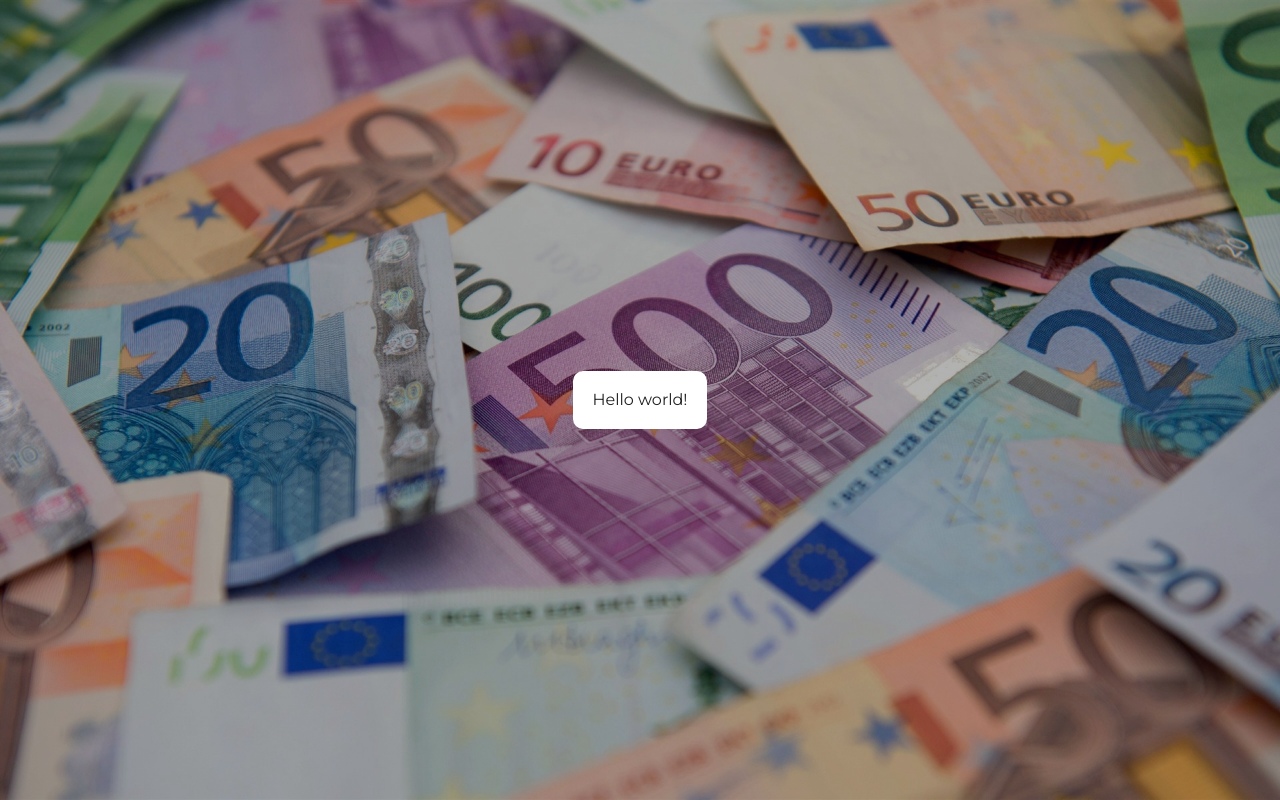
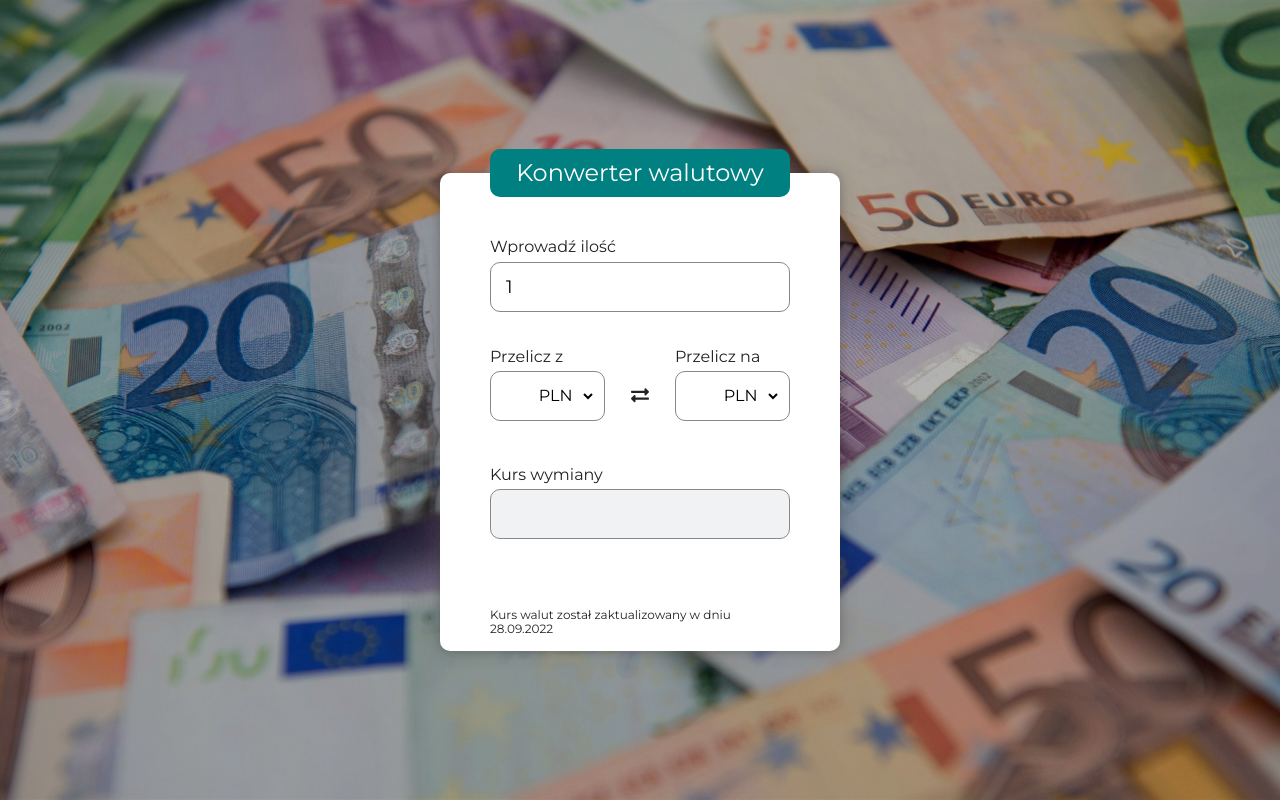
Before and after one commit to lkkolosowski/currency-converter-react, a React (Create React App) app: page / in a window 1280 px wide. Built offline with nearby package versions, Linux system fonts and the light colour scheme.

Commit message:
added Form Component to App.js

```diff
--- a/src/App.js
+++ b/src/App.js
@@ -1,5 +1,9 @@
+import Form from "./Form";
+
 function App() {
-  return <div style={{backgroundColor: "#fff", padding: "20px", borderRadius: "10px"}}>Hello world!</div>;
+  return (
+        <Form />
+  );
 }
 
 export default App;
--- /dev/null
+++ b/src/Form/index.js
@@ -0,0 +1,56 @@
+import "./style.css";
+import { currencies } from "../currencies.js";
+
+const Form = () => {
+  return (
+    <form className="form">
+      <fieldset className="form__fieldset">
+      <legend align="center" className="form__legend">Konwerter walutowy</legend>
+        <div className="form__wrapper">
+          <div className="form__amount">
+            <p className="form__paragraph">Wprowadź ilość</p>
+            <input type="number" className="form__input js-amount" value="1" />
+          </div>
+          <div className="form__col">
+            <div className="form__row">
+              <p className="form__paragraph">Przelicz z</p>
+              <div className="form__select-box">
+                <select className="form__select">
+                  {currencies.map(({ code }) => (
+                    <option key={code} value={code}>
+                      {code}
+                    </option>
+                  ))}
+                </select>
+                <p className="form__caption js-caption"></p>
+              </div>
+            </div>
+            <div className="form__row">
+              <p className="form__paragraph">
+                <i className="form__exchange-icon fas fa-exchange-alt js-exchange-icon"></i>
+              </p>
+            </div>
+            <div className="form__row">
+              <p className="form__paragraph">Przelicz na</p>
+              <div className="form__select-box">
+                <select className="form__select">
+                  {currencies.map(({ code }) => (
+                    <option key={code} value={code}>
+                      {code}
+                    </option>
+                  ))}
+                </select>
+                <p className="form__caption js-caption"></p>
+              </div>
+            </div>
+          </div>
+          <p className="form__paragraph">Kurs wymiany</p>
+          <div className="form__result js-result-text"></div>
+        </div>
+        <p className="form__paragraph form__paragraph--small">Kurs walut został zaktualizowany w dniu 28.09.2022</p>
+      </fieldset>
+    </form>
+  );
+};
+
+export default Form;
--- /dev/null
+++ b/src/Form/style.css
@@ -0,0 +1,127 @@
+.form {
+  width: 400px;
+}
+
+@media screen and (max-width: 399px) {
+  .form {
+    border-radius: 0;
+  }
+}
+
+.form__fieldset {
+  margin: 0;
+  border: 0;
+  padding: 10px 50px;
+  border-radius: 10px;
+  background-color: #fff;
+  box-shadow: 0 0 8px 0 rgb(34 34 34 / 20%), 0 0 20px 0 rgb(34 34 34 / 20%);
+}
+.form__legend {
+  color: #fff;
+  text-align: center;
+  padding: 0 20px;
+  border-radius: 10px;
+  background-color: #008080;
+  line-height: 48px;
+  width: 100%;
+  height: 48px;
+  font-size: 24px;
+}
+.form__wrapper {
+  padding: 40px 0;
+  margin-top: -25px;
+  margin-bottom: 29px;
+}
+.form__paragraph {
+  margin-bottom: 5px;
+}
+.form__paragraph--small {
+  font-size: 12px;
+}
+.form__exchange-icon {
+  font-size: 18px;
+  cursor: pointer;
+}
+.form__exchange-icon:hover {
+  opacity: 0.7;
+}
+.form__input {
+  width: 100%;
+  outline: none;
+  border-radius: 10px;
+  border: none;
+  height: 50px;
+  font-size: 18px;
+  padding: 0 15px;
+  border: 1px solid #888;
+}
+.form__input:focus {
+  padding: 0 14px;
+  border: 2px solid #222;
+}
+.form__image {
+  grid-area: i;
+  max-width: 25px;
+  border: 1px solid #888;
+  border-radius: 5px;
+  display: block;
+}
+.form__select {
+  grid-area: s;
+  height: 46px;
+  border: none;
+  outline: none;
+  background: none;
+  box-shadow: inset 0 0 0 1px #fff; /* this style prevents from looking bad on the Opera browser */
+  margin-left: -20px;
+  cursor: pointer;
+}
+.form__caption {
+  grid-area: c;
+  line-height: 12px;
+  font-size: 12px;
+  margin-top: 5px;
+}
+.form__col {
+  display: flex;
+  margin-top: 20px;
+  align-items: center;
+  justify-content: space-between;
+  flex-wrap: wrap;
+}
+@media screen and (max-width: 359px) {
+  .form__col {
+    flex-direction: column;
+  }
+}
+.form__select-box {
+  display: grid;
+  justify-items: center;
+  grid-template-columns: 50% 50%;
+  grid-template-rows: auto;
+  grid-template-areas:
+    "i s"
+    "c c";
+  width: 115px;
+  height: 50px;
+  padding: 1px;
+  margin-bottom: 29px;
+  align-items: center;
+  border-radius: 10px;
+  justify-content: center;
+  border: 1px solid #888;
+}
+.form__select-box:focus-within {
+  padding: 0;
+  border: 2px solid #222;
+}
+.form__result {
+  width: 100%;
+  height: 50px;
+  font-size: 18px;
+  padding: 15px;
+  border-radius: 10px;
+  border: 1px solid #888;
+  background-color: #f0f2f4;
+  line-height: 0.95;
+}
```
